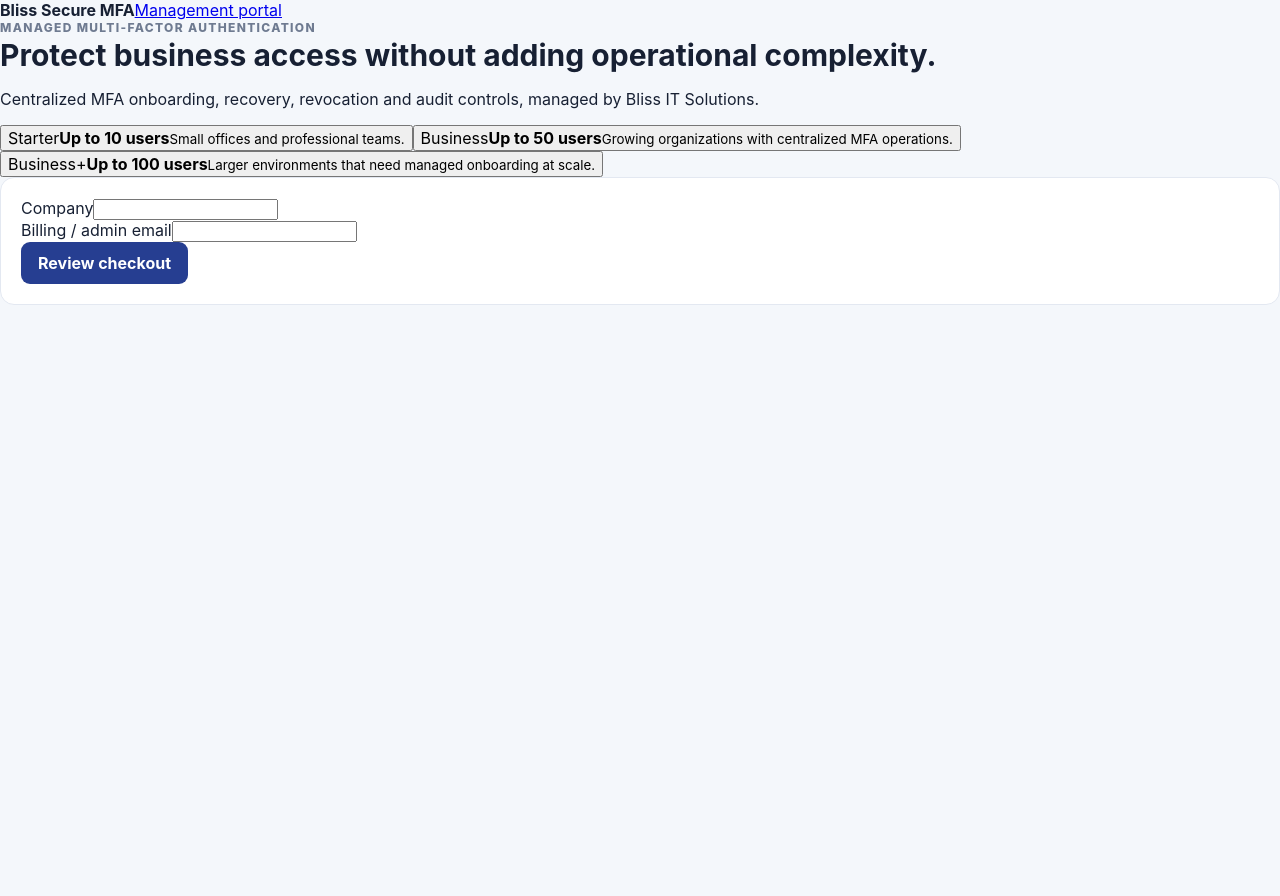
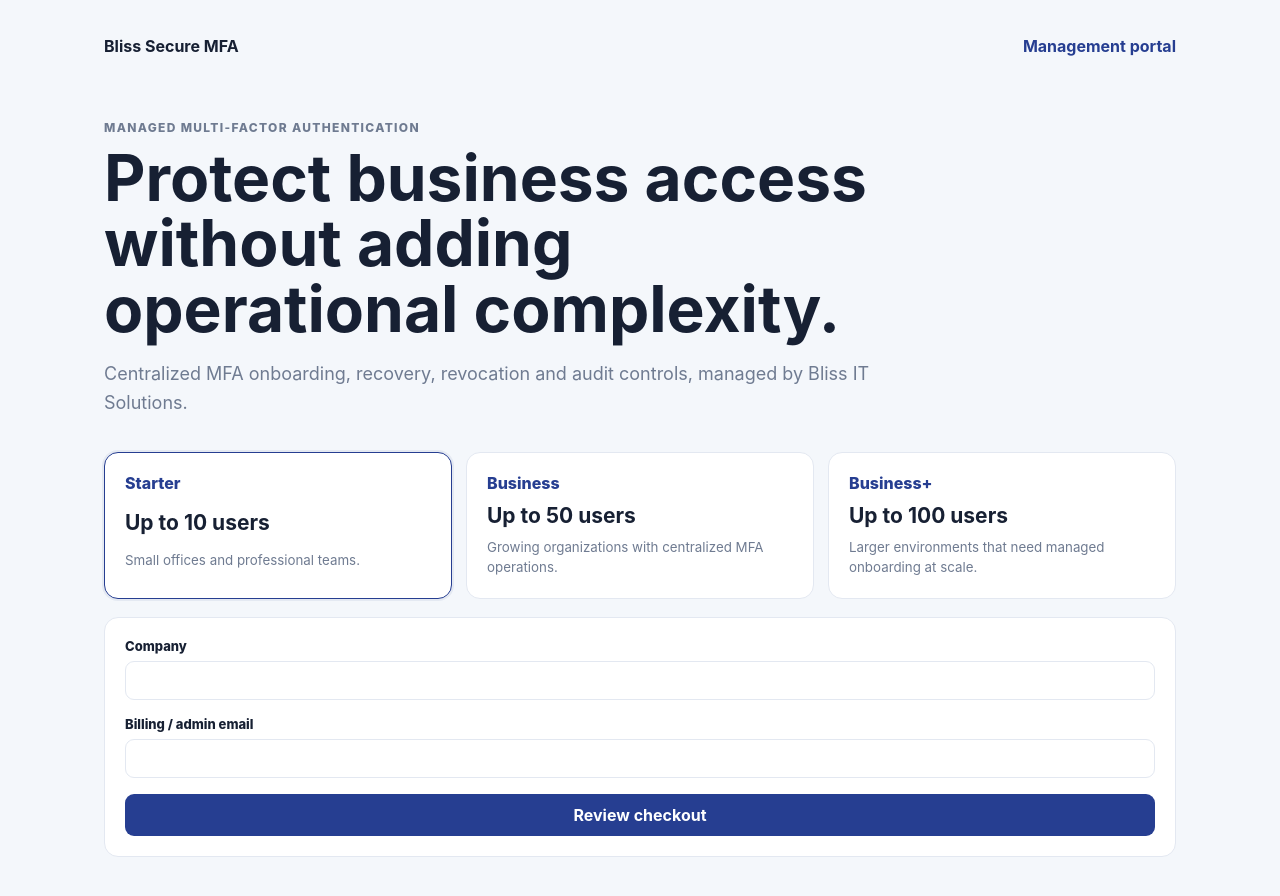
Before and after one commit to amaini/bliss-mfa, a Next.js app in the folder apps/portal/: page /plans in a window 1280 px wide. Shown: the top 896 px of the page. Before the commit the page ends 800 px from the top, so only its background shows below. Built offline with nearby package versions, Linux system fonts and the light colour scheme.

Commit message:
style(portal): add public checkout and onboarding styles

```diff
--- a/apps/portal/app/globals.css
+++ b/apps/portal/app/globals.css
@@ -104,3 +104,121 @@
   .stats, .actionGrid { grid-template-columns: 1fr; }
   .notice { align-items: flex-start; flex-direction: column; }
 }
+
+
+.publicPage {
+  max-width: 1120px;
+  margin: 0 auto;
+  padding: 36px 24px 72px;
+}
+
+.publicPage.narrow { max-width: 760px; }
+
+.publicNav {
+  display: flex;
+  justify-content: space-between;
+  align-items: center;
+  margin-bottom: 64px;
+}
+
+.publicNav a {
+  color: var(--brand);
+  text-decoration: none;
+  font-weight: 700;
+}
+
+.hero {
+  max-width: 780px;
+  margin-bottom: 34px;
+}
+
+.hero h1 {
+  font-size: clamp(36px, 6vw, 64px);
+  line-height: 1.02;
+  margin: 10px 0 18px;
+}
+
+.hero p:last-child {
+  color: var(--muted);
+  font-size: 18px;
+  line-height: 1.65;
+}
+
+.plans {
+  display: grid;
+  grid-template-columns: repeat(3, 1fr);
+  gap: 14px;
+  margin-bottom: 18px;
+}
+
+.plan {
+  text-align: left;
+  background: white;
+  border: 1px solid var(--line);
+  border-radius: 14px;
+  padding: 20px;
+  display: grid;
+  gap: 10px;
+  cursor: pointer;
+  color: var(--ink);
+}
+
+.plan.selected {
+  border-color: var(--brand);
+  box-shadow: 0 0 0 2px rgba(38, 62, 145, .08);
+}
+
+.plan span { font-weight: 800; color: var(--brand); }
+.plan strong { font-size: 21px; }
+.plan small { color: var(--muted); line-height: 1.5; }
+
+.checkoutForm,
+.onboardingCard {
+  display: grid;
+  gap: 16px;
+}
+
+.checkoutForm > div,
+.onboardingCard form {
+  display: grid;
+  gap: 7px;
+}
+
+label {
+  font-size: 13px;
+  font-weight: 800;
+}
+
+input {
+  width: 100%;
+  border: 1px solid var(--line);
+  border-radius: 9px;
+  background: white;
+  padding: 11px 12px;
+  color: var(--ink);
+  outline: none;
+}
+
+input:focus {
+  border-color: var(--brand);
+  box-shadow: 0 0 0 3px rgba(38, 62, 145, .08);
+}
+
+.formError {
+  color: #a12a2a;
+  font-size: 13px;
+  margin: 8px 0 0;
+}
+
+.successMessage {
+  background: #edf8ef;
+  border: 1px solid #cde8d2;
+  padding: 12px 14px;
+  border-radius: 9px;
+  color: #2d6336;
+}
+
+@media (max-width: 760px) {
+  .plans { grid-template-columns: 1fr; }
+  .publicNav { margin-bottom: 38px; }
+}
```
